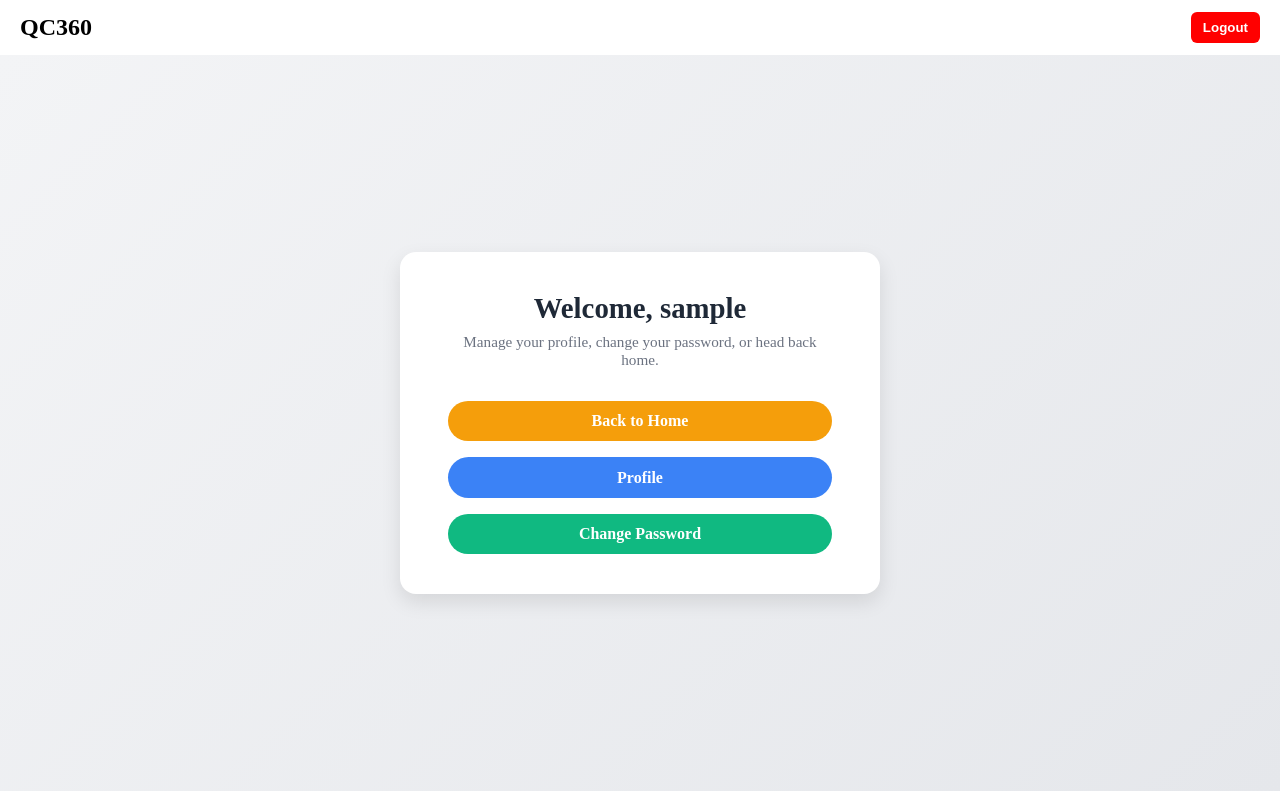
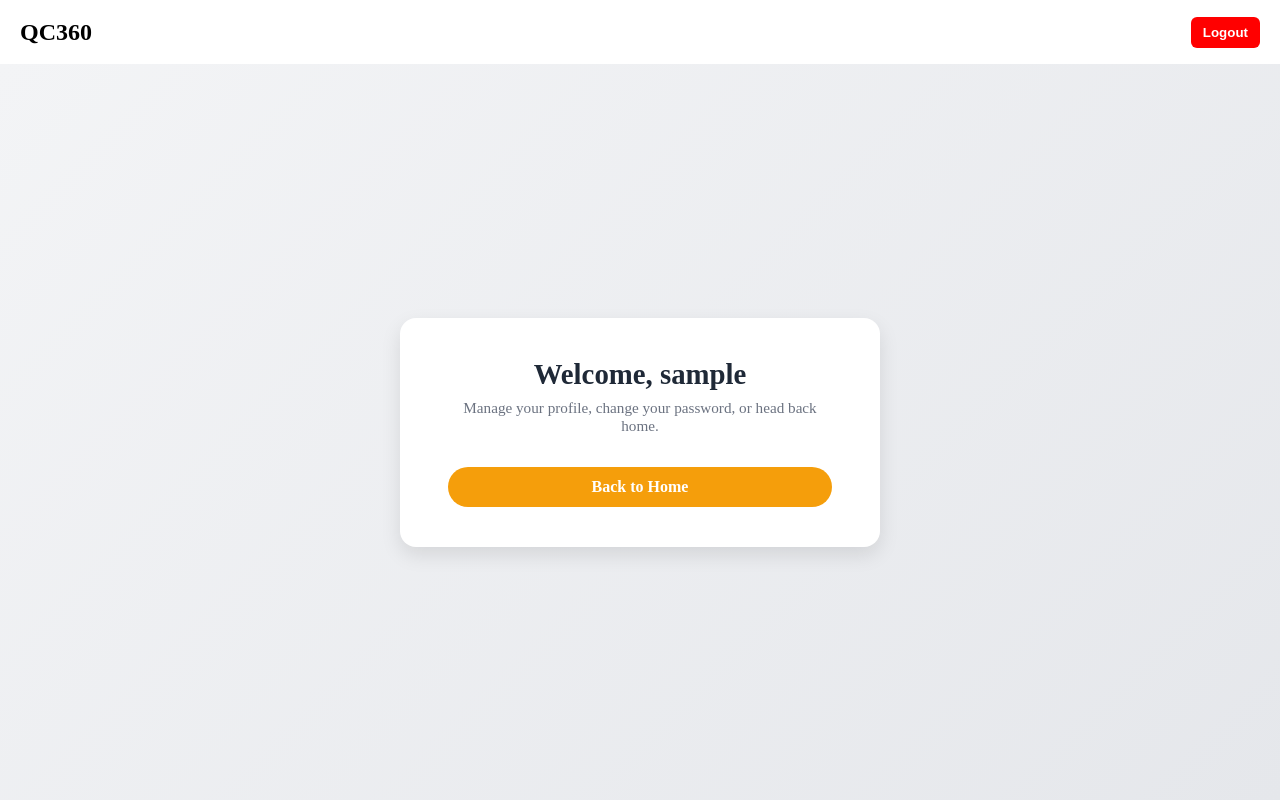
Before and after one commit to AbidJohar/QC360Project, a React (Vite) app in the folder client/: page /dashboard in a window 1280 px wide. Built offline with nearby package versions, Linux system fonts and the light colour scheme; sample sign-in values are in the browser's storage.

Commit message:
Update Dashboard.jsx

```diff
--- a/client/src/components/Dashboard.jsx
+++ b/client/src/components/Dashboard.jsx
@@ -1,4 +1,3 @@
-
 import { useContext, useEffect, useState } from "react";
 import { Link, useNavigate } from "react-router-dom";
 import { AuthContext } from "../context/AuthContext";
@@ -14,13 +13,11 @@
   };
 
   useEffect(() => {
-
     let name;
     if (user) {
-      name =  user.username || user.email;
-
+      name = user.username || user.email;
     } else {
-      const saved = localStorage.getItem('user');
+      const saved = localStorage.getItem("user");
       if (saved) {
         try {
           const u = JSON.parse(saved);
@@ -31,18 +28,24 @@
       }
     }
 
-    setDisplayName(name || 'User');
+    setDisplayName(name || "User");
   }, [user]);
   return (
     <>
       <div className="navbar_container">
-      <div className="navbar_logo">
-       QC360
+        <div className="navbar_logo">QC360</div>
+
+        <div className="nav_bar_links">
+          <Link to="/profile" className="dashboard_button">
+            Profile
+          </Link>
+
+          <Link to="/changePassword" className="dashboard_button">
+            Change Password
+          </Link>
         </div>
-     <button
-            onClick={handleLogout}
-            className="logout_btn"
-          >
+
+        <button onClick={handleLogout} className="logout_btn">
           Logout
         </button>
       </div>
@@ -58,17 +61,6 @@
             <Link to="/" className="dashboard_button dashboard_home">
               Back to Home
             </Link>
-
-          <Link to="/profile" className="dashboard_button dashboard_profile">
-             Profile
-          </Link>
-
-          <Link
-            to="/changePassword"
-            className="dashboard_button dashboard_change_password"
-          >
-             Change Password
-          </Link>
           </div>
         </div>
       </div>
```
Lines whose indentation alone changed are shown as unchanged.
